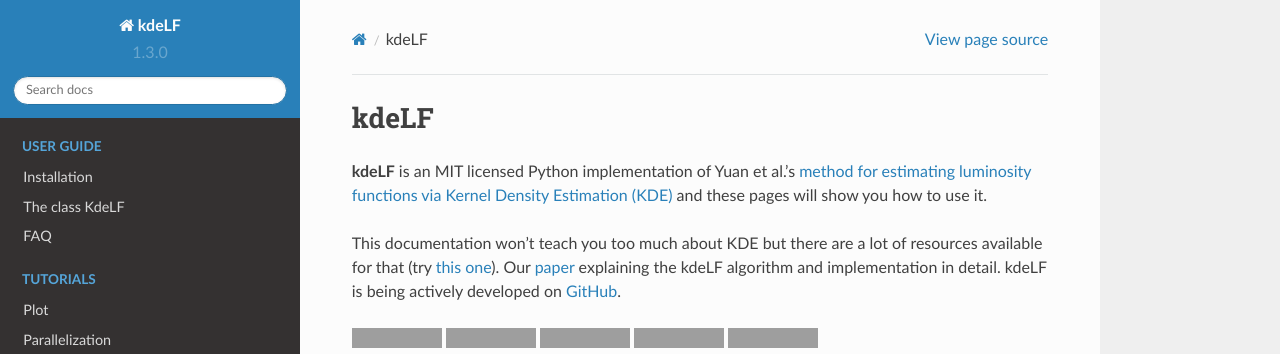
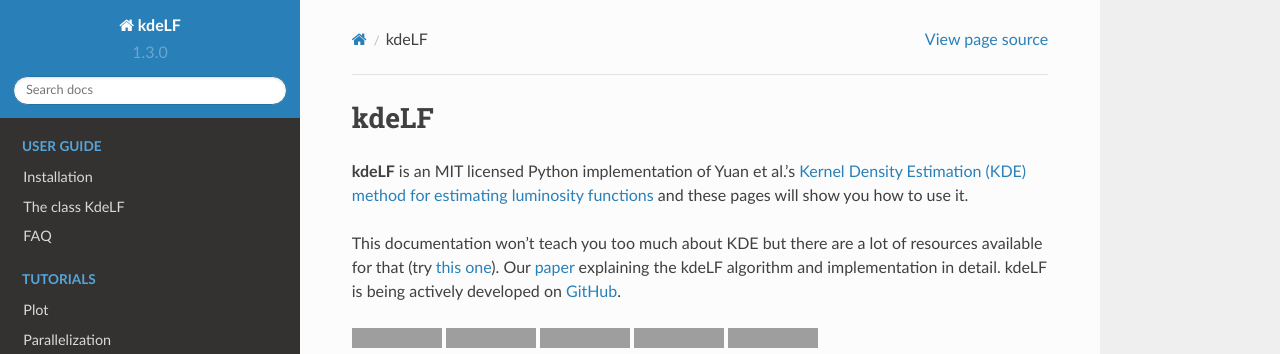
Before and after one commit to yuanzunli/kdeLF, a Sphinx documentation site: the page built from source/index.rst, in a window 1280 px wide and 900 px high, cut to the strip 0-354 px from the top of the window. Built offline with Sphinx 7.4.7 and the Read the Docs theme 2.0.0, drawn with Linux system fonts in a browser that asks for light colours; pages that are not in the unit, such as notebooks, are missing from menus; grey boxes are pictures that could not be loaded.

Commit message:
Update index.rst

```diff
--- a/source/index.rst
+++ b/source/index.rst
@@ -2,14 +2,14 @@ kdeLF
 =====
 
 **kdeLF** is an MIT licensed Python implementation of Yuan et al.'s
-`method for estimating luminosity functions via Kernel Density Estimation (KDE)
+`Kernel Density Estimation (KDE) method for estimating luminosity functions
 <https://arxiv.org/abs/2203.06700>`_ and these pages will
 show you how to use it.
 
 This documentation won't teach you too much about KDE but there are a lot
 of resources available for that (try `this one
 <https://en.wikipedia.org/wiki/Kernel_density_estimation>`_).
-Our `paper <https://arxiv.org/abs/2003.13373>`_ explaining
+Our `paper <https://arxiv.org/abs/2203.06700>`_ explaining
 the kdeLF algorithm and implementation in detail. kdeLF is being actively developed on `GitHub <https://github.com/yuanzunli/kdeLF>`_.
 
 .. image:: https://img.shields.io/badge/GitHub-yuanzunli%2FkdeLF-blue.svg?style=flat
```
